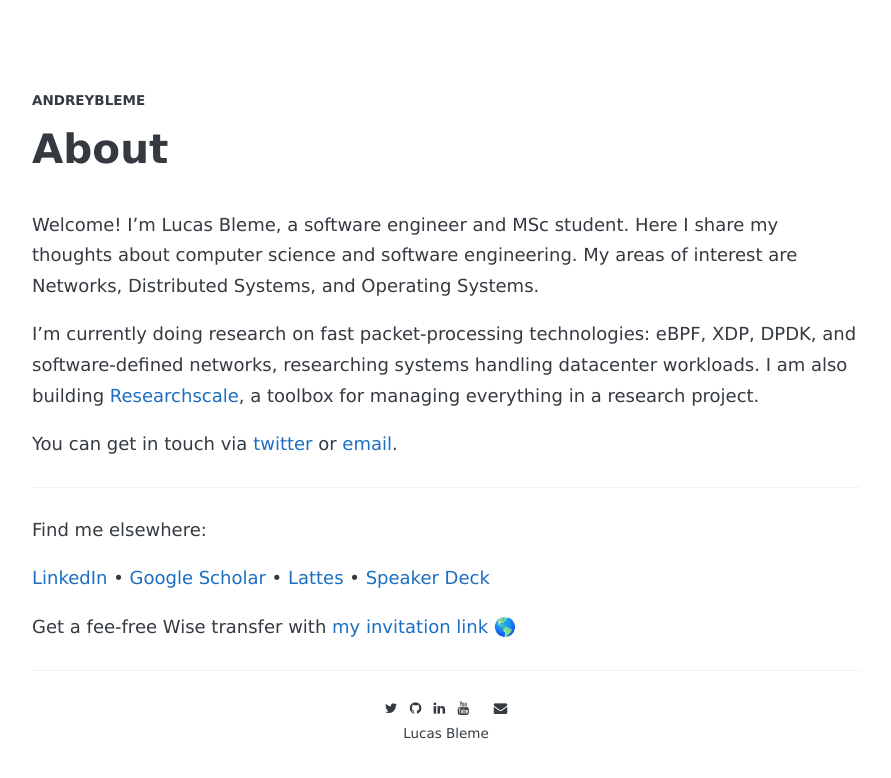
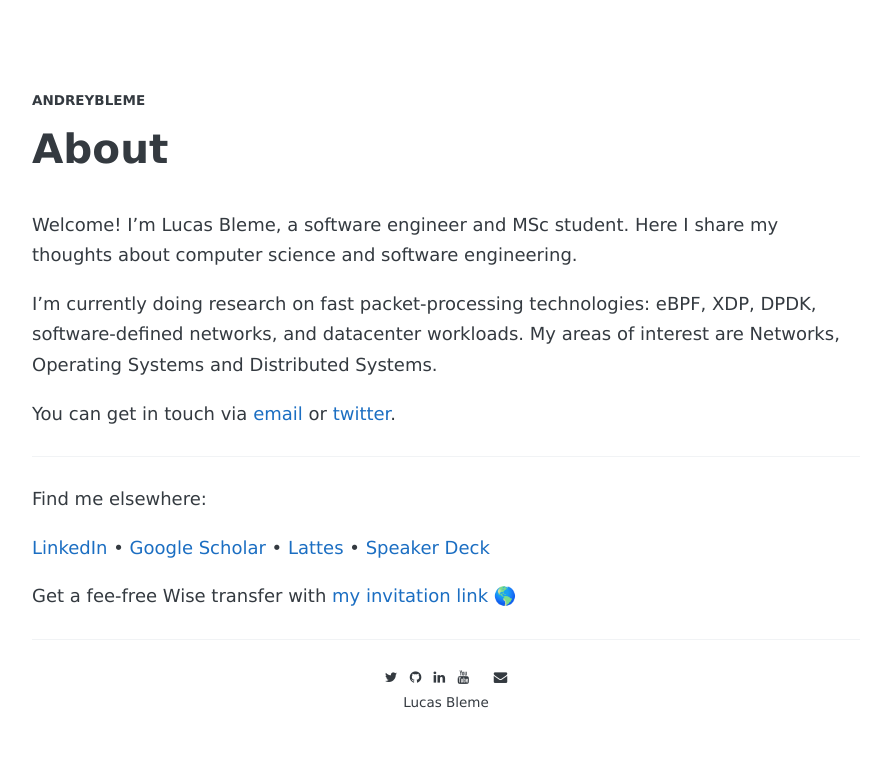
Before and after one commit to andreybleme/andreybleme.github.io, a Jekyll site: the page built from about.md, in a window 1280 px wide. Shown: the top 778 px of the page, without its empty margins (194-1085 px from the left). Built offline with Jekyll 4.4.1, drawn with Linux system fonts in a browser that asks for light colours; nearby versions of some CDN libraries; some web fonts are replaced.

Commit message:
Update about.md

```diff
--- a/about.md
+++ b/about.md
@@ -4,12 +4,12 @@ permalink: /about/
 comments: true
 ---
 
-Welcome! I'm Lucas Bleme, a software engineer and MSc student. Here I share my thoughts about computer science and software engineering. My areas of interest are Networks, Distributed Systems, and Operating Systems.
+Welcome! I'm Lucas Bleme, a software engineer and MSc student. Here I share my thoughts about computer science and software engineering.
 
-I'm currently doing research on fast packet-processing technologies: eBPF, XDP, DPDK, and software-defined networks, researching systems handling datacenter workloads. I am also building [Researchscale](https://researchscale.io), a toolbox for managing everything in a research project.
+I'm currently doing research on fast packet-processing technologies: eBPF, XDP, DPDK, software-defined networks, and datacenter workloads. My areas of interest are Networks, Operating Systems and Distributed Systems.
 
 
-You can get in touch via [twitter](https://twitter.com/andreybleme) or [email](mailto:andreybleme1@gmail.com).
+You can get in touch via [email](mailto:andreybleme1@gmail.com) or [twitter](https://twitter.com/andreybleme).
 
 ---
 
```
